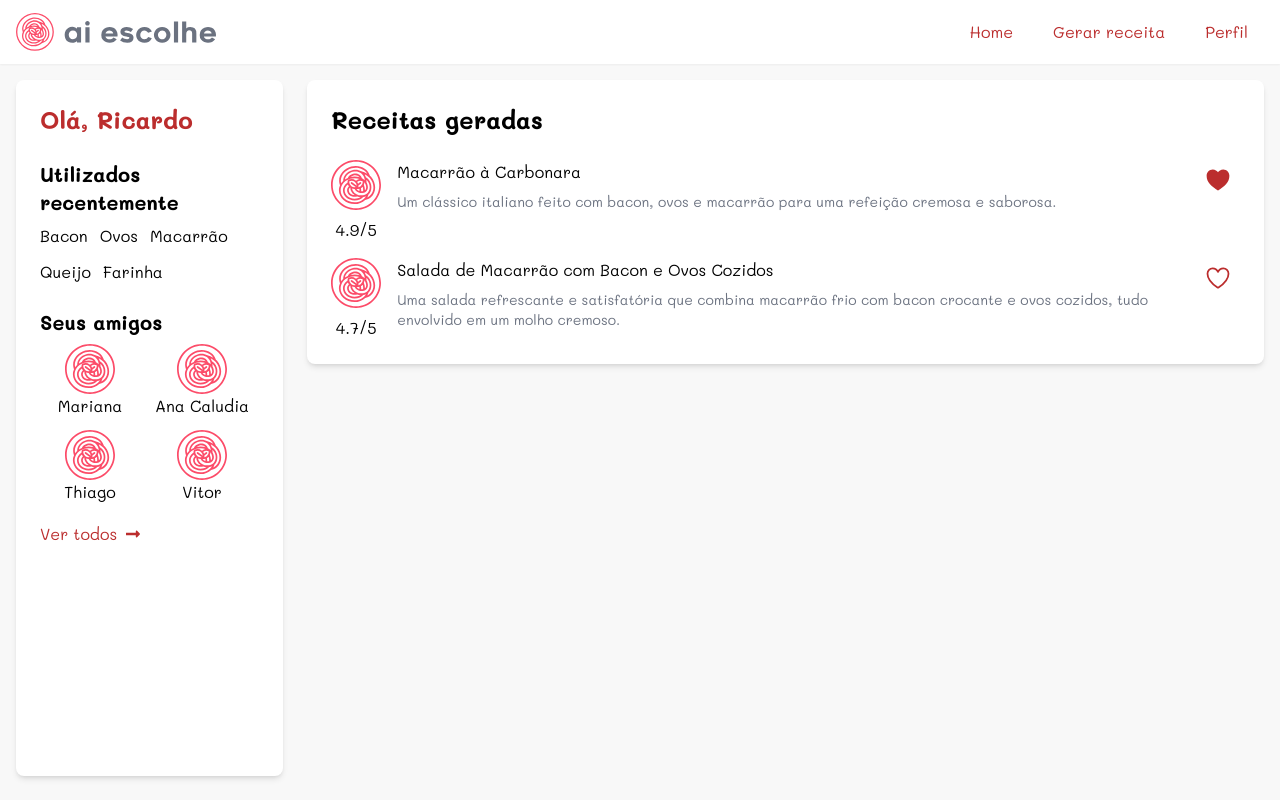
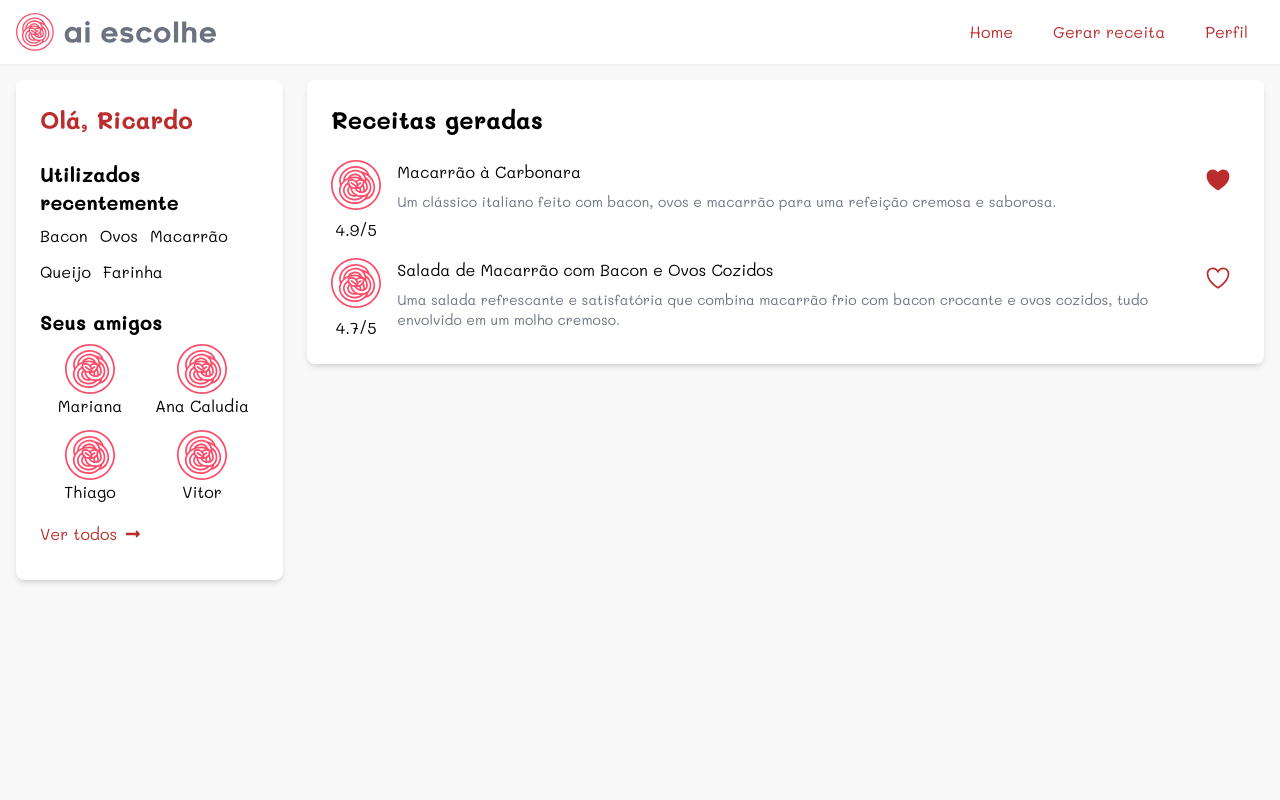
Before and after one commit to ricardorodriguespes17/ai-escolhe-web, a React (Vite) app: page / in a window 1280 px wide. Built offline with nearby package versions, Linux system fonts and the light colour scheme.

Commit message:
refactor component using Card

```diff
--- a/src/components/RecipesContainer.tsx
+++ b/src/components/RecipesContainer.tsx
@@ -1,8 +1,9 @@
+import Card from "./Card"
 import RecipeCard from "./RecipeCard"
 
 const RecipeContainer = () => {
   return (
-    <div className="flex flex-col gap-6 h-fit rounded-lg shadow-md bg-white p-6">
+    <Card>
       <h1>Receitas geradas</h1>
 
       <div className="flex flex-col flex-1 gap-4">
@@ -19,7 +20,7 @@ const RecipeContainer = () => {
           favorited={false}
         />
       </div>
-    </div>
+    </Card>
   )
 }
 
--- a/src/components/SideContainer.tsx
+++ b/src/components/SideContainer.tsx
@@ -1,13 +1,15 @@
 import Logo from "../components/Logo"
 import Button from "../components/Button"
 import { FaLongArrowAltRight } from "react-icons/fa"
+import Card from "./Card"
 
 const SideContainer = () => {
   const ingridients = ["Bacon", "Ovos", "Macarrão", "Queijo", "Farinha"]
   const friends = ["Mariana", "Ana Caludia", "Thiago", "Vitor", "Ana Beatriz", "Rafa", "Adryellen"]
 
   return (
-    <div className="flex flex-col gap-6 w-1/4 min-w-[200px] h-auto rounded-lg shadow-md bg-white p-6">
+    <Card className="w-1/4 min-w-[200px]">
+    {/* <div className="flex flex-col gap-6 w-1/4 min-w-[200px] h-auto rounded-lg shadow-md bg-white p-6"> */}
       <h1 className="text-primary">Olá, Ricardo</h1>
 
       <div className="flex flex-col gap-2">
@@ -41,7 +43,7 @@ const SideContainer = () => {
           <FaLongArrowAltRight />
         </Button>
       </div>
-    </div>
+    </Card>
   )
 }
 
```
